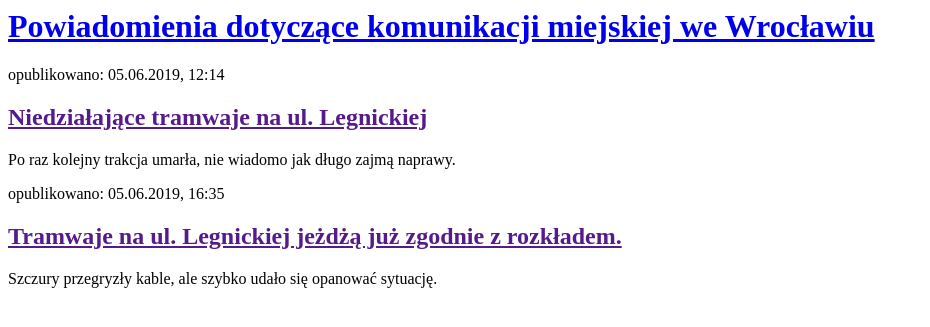
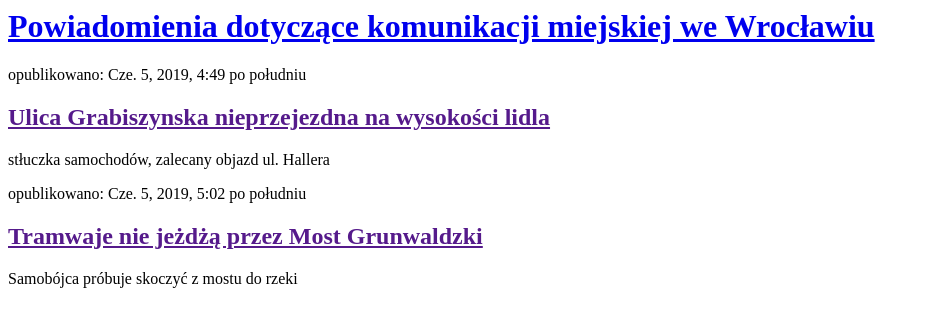
Before and after one commit to mskrzypecka/informant, a Django app: page / in a window 1280 px wide. Shown: the top 327 px of the page, without its empty margins (0-930 px from the left). Run offline with Django 3.2, Linux system fonts and the light colour scheme; data comes from the database, SQL or seed files in the repository; both versions use the stored data as it was after the commit.

Commit message:
Data binding of posts added to Home page

```diff
--- a/informant/templates/informant/post_list.html
+++ b/informant/templates/informant/post_list.html
@@ -7,16 +7,12 @@
             <h1><a href="/">Powiadomienia dotyczące komunikacji miejskiej we Wrocławiu</a></h1>
         </div>
 
-        <div>
-            <p>opublikowano: 05.06.2019, 12:14</p>
-            <h2><a href="">Niedziałające tramwaje na ul. Legnickiej</a></h2>
-            <p>Po raz kolejny trakcja umarła, nie wiadomo jak długo zajmą naprawy.</p>
-        </div>
-
-        <div>
-            <p>opublikowano: 05.06.2019, 16:35</p>
-            <h2><a href="">Tramwaje na ul. Legnickiej jeżdżą już zgodnie z rozkładem.</a></h2>
-            <p>Szczury przegryzły kable, ale szybko udało się opanować sytuację.</p>
-        </div>
+        {% for post in posts %}
+            <div>
+                <p>opublikowano: {{ post.published_date }}</p>
+                <h2><a href="">{{ post.title }}</a></h2>
+                <p>{{ post.text|linebreaksbr }}</p>
+            </div>
+        {% endfor %}
     </body>
 </html>
--- a/informant/views.py
+++ b/informant/views.py
@@ -1,4 +1,7 @@
 from django.shortcuts import render
+from django.utils import timezone
+from .models import Post
 
 def post_list(request):
-    return render(request, 'informant/post_list.html', {})
+    posts = Post.objects.filter(published_date__lte=timezone.now()).order_by('published_date')
+    return render(request, 'informant/post_list.html', {'posts': posts})
```
Also changed, not shown: db.sqlite3.
